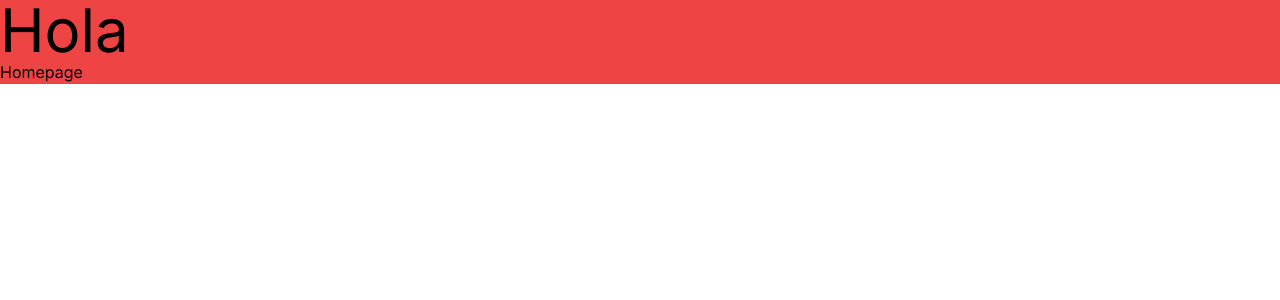
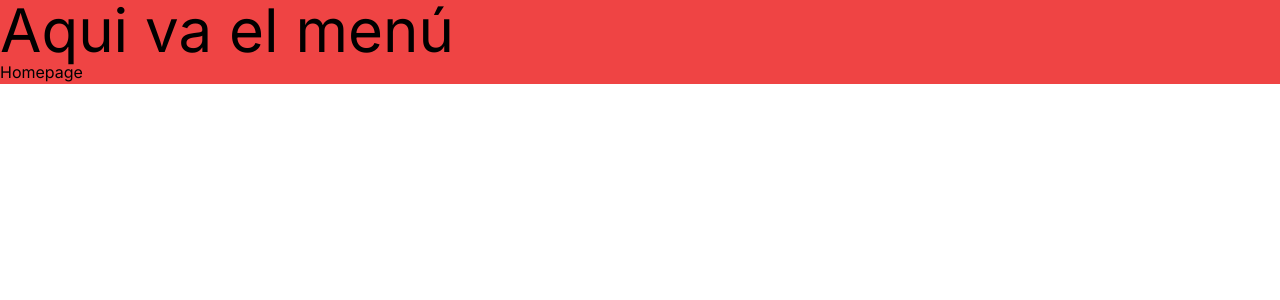
Before and after one commit to Angel37112/next-gama1, a Next.js app: page / in a window 1280 px wide. Shown: the top 300 px of the page. Built offline with nearby package versions, Linux system fonts and the light colour scheme.

Commit message:
Segunda prueba para Vercel

```diff
--- a/app/page.jsx
+++ b/app/page.jsx
@@ -3,7 +3,7 @@ import React from 'react'
 const HomePage = () => {
   return (
     <div className='bg-red-500'>
-      <h1 className='text-6xl'>Hola</h1>
+      <h1 className='text-6xl'>Aqui va el menú</h1>
       <span>Homepage</span>
     </div>
   )
```
